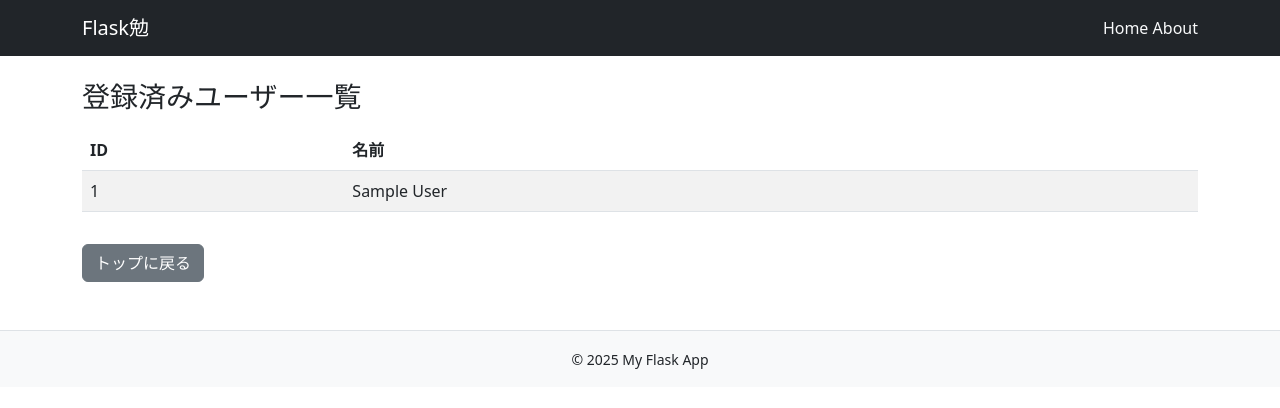
After one commit to takanori-ono/Flask_ben, a Flask app: page /users in a window 1280 px wide. The commit adds this page. Shown: the top 408 px of the page. Run offline with Flask 3, Linux system fonts and the light colour scheme; tables that the repository leaves empty hold one stand-in row (values such as "Sample post").

Commit message:
フォーム・DBの追加

```diff
--- a/flask1/Templates/index.html
+++ b/flask1/Templates/index.html
@@ -16,6 +16,10 @@
         <a href="{{ url_for('second') }}">継承テンプレートをやってみた</a>
         <br>
         <a href="{{ url_for('third') }}">その３へ</a>
+        <br>
+        <a href="{{ url_for('formtest') }}">フォームテスト</a>
+        <br>
+        <a href="{{ url_for('users') }}">ユーザー一覧</a>
     </div>
     <script src="https://cdn.jsdelivr.net/npm/bootstrap@5.3.0/dist/js/bootstrap.bundle.min.js" integrity="sha384-geWF76RCwLtnZ8qwWowPQNguL3RmwHVBC9FhGdlKrxdiJJigb/j/68SIy3Te4Bkz" crossorigin="anonymous"></script>
 </body>
--- /dev/null
+++ b/flask1/Templates/users.html
@@ -0,0 +1,30 @@
+{% extends "base.html" %}
+
+{% block title %}users{% endblock %}
+
+{% block content %}
+    <h3>登録済みユーザー一覧</h3>
+
+    {% if users %}
+      <table class="table table-striped mt-3">
+        <thead>
+          <tr>
+            <th>ID</th>
+            <th>名前</th>
+          </tr>
+        </thead>
+        <tbody>
+          {% for user in users %}
+          <tr>
+            <td>{{ user.id }}</td>
+            <td>{{ user.name }}</td>
+          </tr>
+          {% endfor %}
+        </tbody>
+      </table>
+    {% else %}
+      <p class="mt-3">ユーザーがまだ登録されていません。</p>
+    {% endif %}
+
+    <a href="{{ url_for('index') }}" class="btn btn-secondary mt-3">トップに戻る</a>
+ {% endblock %}
--- a/flask1/app.py
+++ b/flask1/app.py
@@ -1,6 +1,23 @@
-from flask import Flask, render_template
+from flask import Flask, render_template, request, redirect, url_for
+from flask_sqlalchemy import SQLAlchemy
 
 app = Flask(__name__)
+
+# SQLiteデータベースの設定
+app.config['SQLALCHEMY_DATABASE_URI'] = 'sqlite:///db.sqlite3'
+app.config['SQLALCHEMY_TRACK_MODIFICATIONS'] = False
+
+db = SQLAlchemy(app)
+
+class User(db.Model):
+    id = db.Column(db.Integer, primary_key=True)
+    name = db.Column(db.String(80), nullable=False)
+
+    def __repr__(self):
+        return f'<Id {self.id}><User {self.name}>'
+
+with app.app_context():
+    db.create_all()
 
 @app.route("/")
 def hello():
@@ -23,5 +40,27 @@ def second():
 def third():
     return render_template("third.html")
 
+@app.route("/formtest", methods=["GET", "POST"])
+def formtest():
+    if request.method == "POST":
+        # name = request.form.get("name")
+        # return f"こんにちは、{name}さん！フォームの送信が成功しました。"
+        name = request.form.get("name")
+        new_user = User(name=name)
+        db.session.add(new_user)
+        db.session.commit()
+        return redirect(url_for("result", name=name))
+    else:
+        return render_template("form.html")
+
+@app.route("/result/<name>")
+def result(name):
+    return render_template("result.html", name=name)
+
+@app.route("/users")
+def users():
+    all_users = User.query.all()
+    return render_template("users.html", users=all_users)
+
 if __name__ == "__main__":
     app.run(debug=True)
--- a/flask1/requirements.txt
+++ b/flask1/requirements.txt
@@ -2,7 +2,11 @@ blinker==1.9.0
 click==8.3.0
 colorama==0.4.6
 Flask==3.1.2
+Flask-SQLAlchemy==3.1.1
+greenlet==3.2.4
 itsdangerous==2.2.0
 Jinja2==3.1.6
 MarkupSafe==3.0.3
+SQLAlchemy==2.0.44
+typing_extensions==4.15.0
 Werkzeug==3.1.3
```
Also changed, not shown: flask1/Templates/form.html (added, +12 -0 lines), flask1/Templates/result.html (added, +8 -0 lines).
